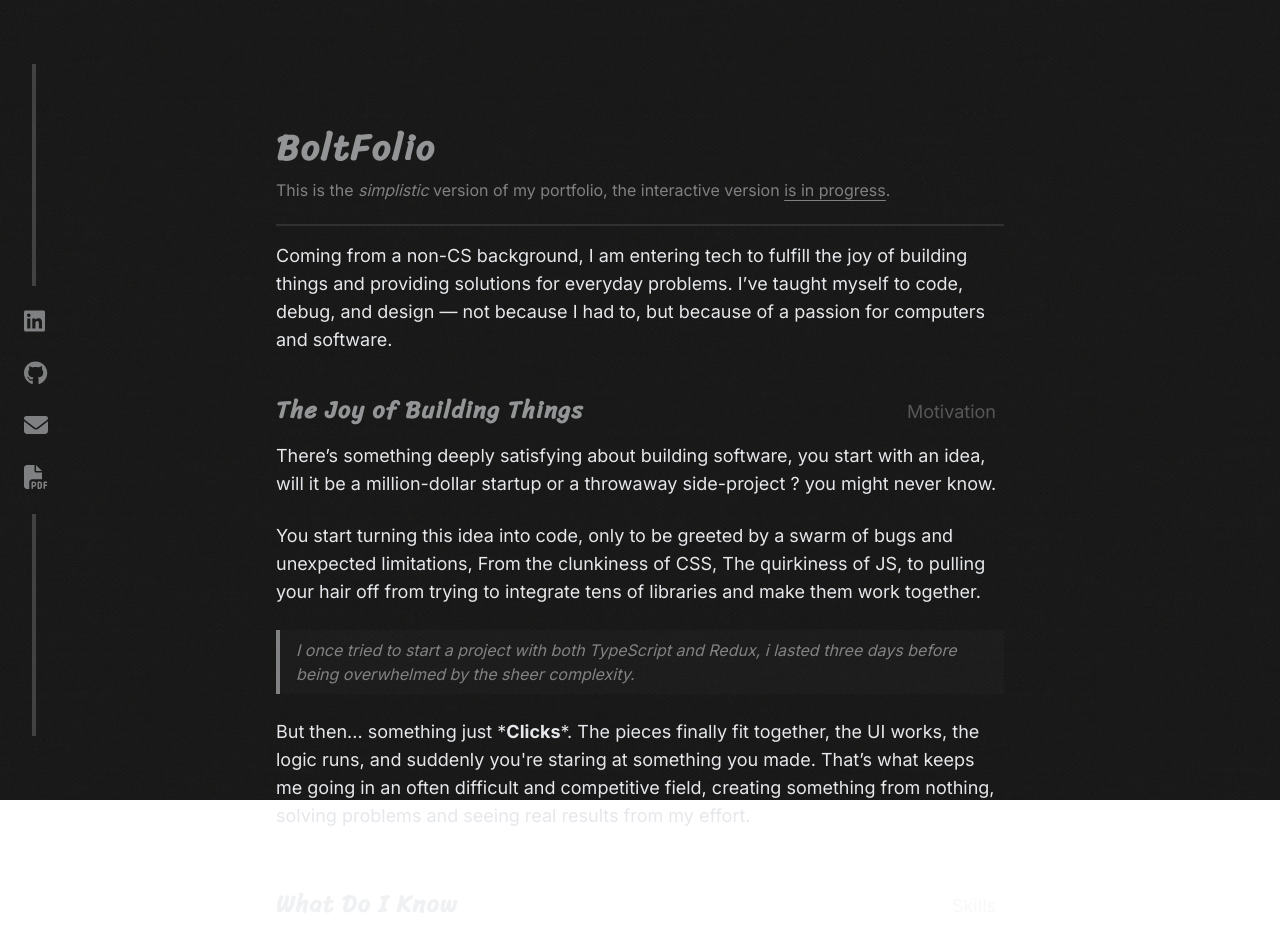
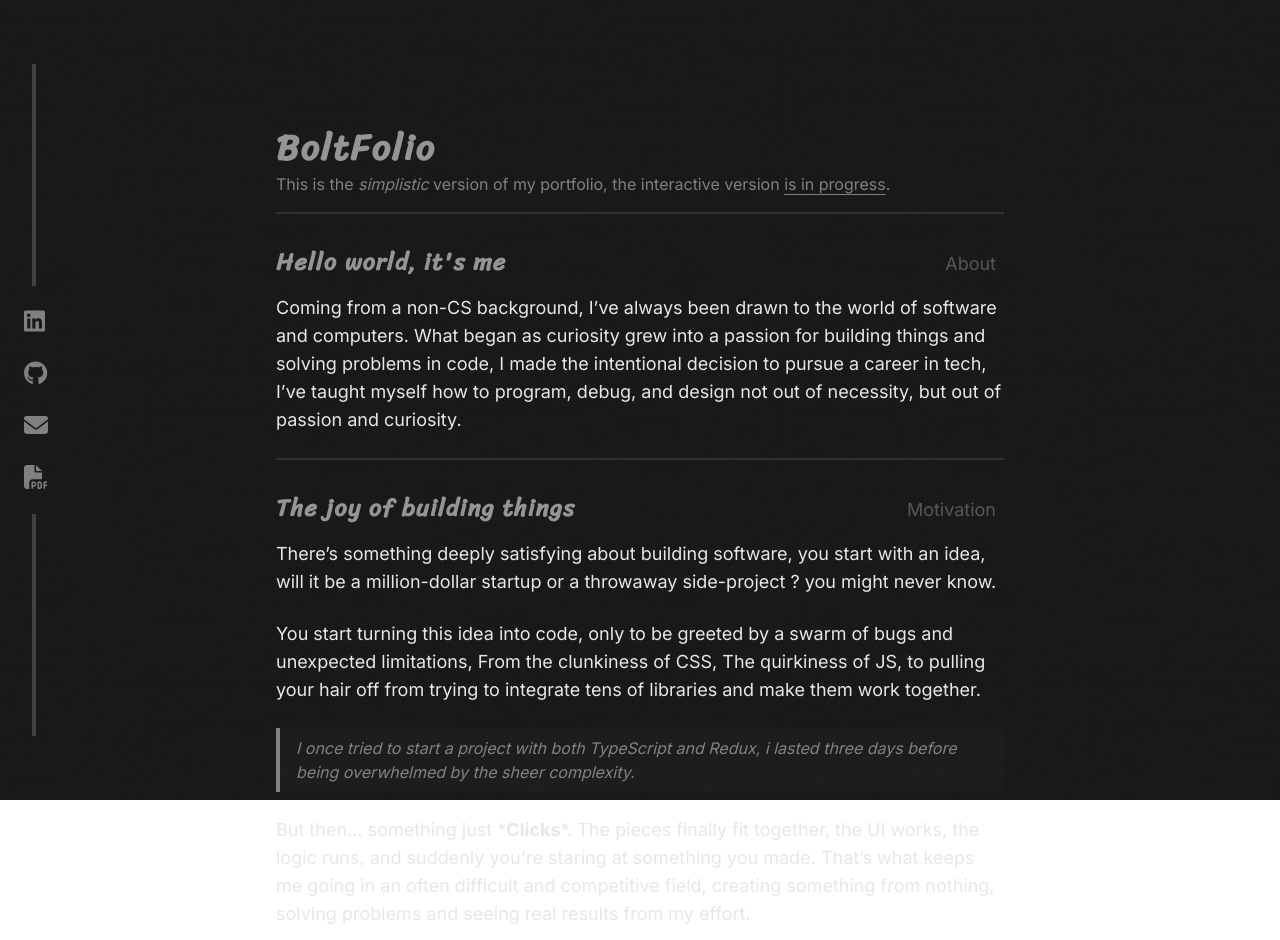
Before and after one commit to Boltawy/BoltFolio, a Next.js app: page / in a window 1280 px wide. Shown: the top 940 px of the page. Built offline with nearby package versions, Linux system fonts and the light colour scheme.

Commit message:
added about section

```diff
--- a/content/LiteMainContent.jsx
+++ b/content/LiteMainContent.jsx
@@ -11,7 +11,7 @@ export default function LiteMainContent({ setInteractiveMode }) {
         <h1 className="font-semibold text-4xl text-gray-200/60 pb-1 font-sriracha tracking-wider">
           BoltFolio
         </h1>
-        <p className="pb-4 text-gray-200/50">
+        <p className="pb-4 text-gray-200/50 leading-6">
           This is the <i>simplistic</i> version of my portfolio, the interactive
           version{" "}
           <button
@@ -23,15 +23,17 @@ export default function LiteMainContent({ setInteractiveMode }) {
           .
         </p>
         <Line />
+        <SubHeading sectionTag="About">Hello world, it's me</SubHeading>
         <P>
-          Coming from a non-CS background, I am entering tech to fulfill the joy
-          of building things and providing solutions for everyday problems. I’ve
-          taught myself to code, debug, and design — not because I had to, but
-          because of a passion for computers and software.
+          Coming from a non-CS background, I’ve always been drawn to the world of
+          software and computers. What began as curiosity grew into a passion
+          for building things and solving problems in code, I made the intentional decision to pursue a career in tech, I’ve taught myself how
+          to program, debug, and design not out of necessity, but out of passion and curiosity.
         </P>
+        <Line />
         <MotivationContent />
         <Line />
-        <SubHeading sectionTag="Skills">What Do I Know </SubHeading>
+        <SubHeading sectionTag="Skills">What do I know </SubHeading>
         <P>
           I've been learning <b>Frontend development</b> for almost 5 months,
           Doing practice projects and learning the <b>React Ecosystem</b>,{" "}
@@ -46,7 +48,7 @@ export default function LiteMainContent({ setInteractiveMode }) {
           >
             <b>one project</b>
           </a>{" "}
-          that I fully consider my own and am actively working on more.
+          that I fully consider my own, and i am actively working on more.
         </P>
         <P>
           I'm currently diving into <b>Backend Development</b> with{" "}
@@ -54,7 +56,7 @@ export default function LiteMainContent({ setInteractiveMode }) {
         </P>
         <Line />
         <SubHeading className={"pb-4"}>To be continued...</SubHeading>
-        <Line/>
+        <Line />
         <footer className="text-gray-200/50 text-center">
           This portfolio is {"  "} inspired by {"  "}
           <a
--- a/content/MotivationContent.jsx
+++ b/content/MotivationContent.jsx
@@ -8,7 +8,7 @@ export default function MotivationContent() {
   return (
     <section>
       {/* <SectionTag>Motivation</SectionTag> */}
-      <SubHeading sectionTag={"Motivation"}>The Joy of Building Things</SubHeading>
+      <SubHeading sectionTag={"Motivation"}>The joy of building things</SubHeading>
       <P>
         There’s something deeply satisfying about building software, you start
         with an idea, will it be a million-dollar startup or a throwaway
```
